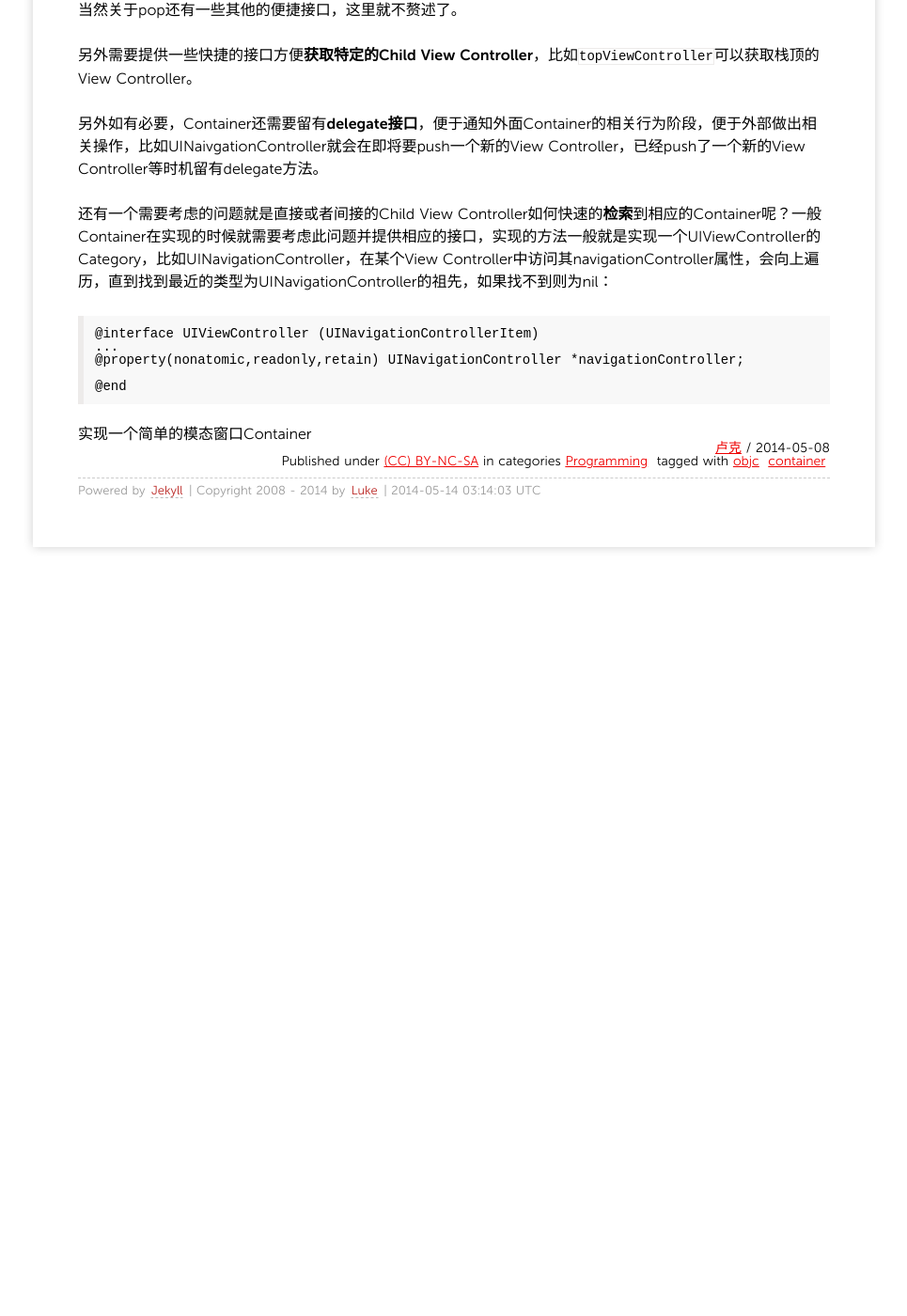
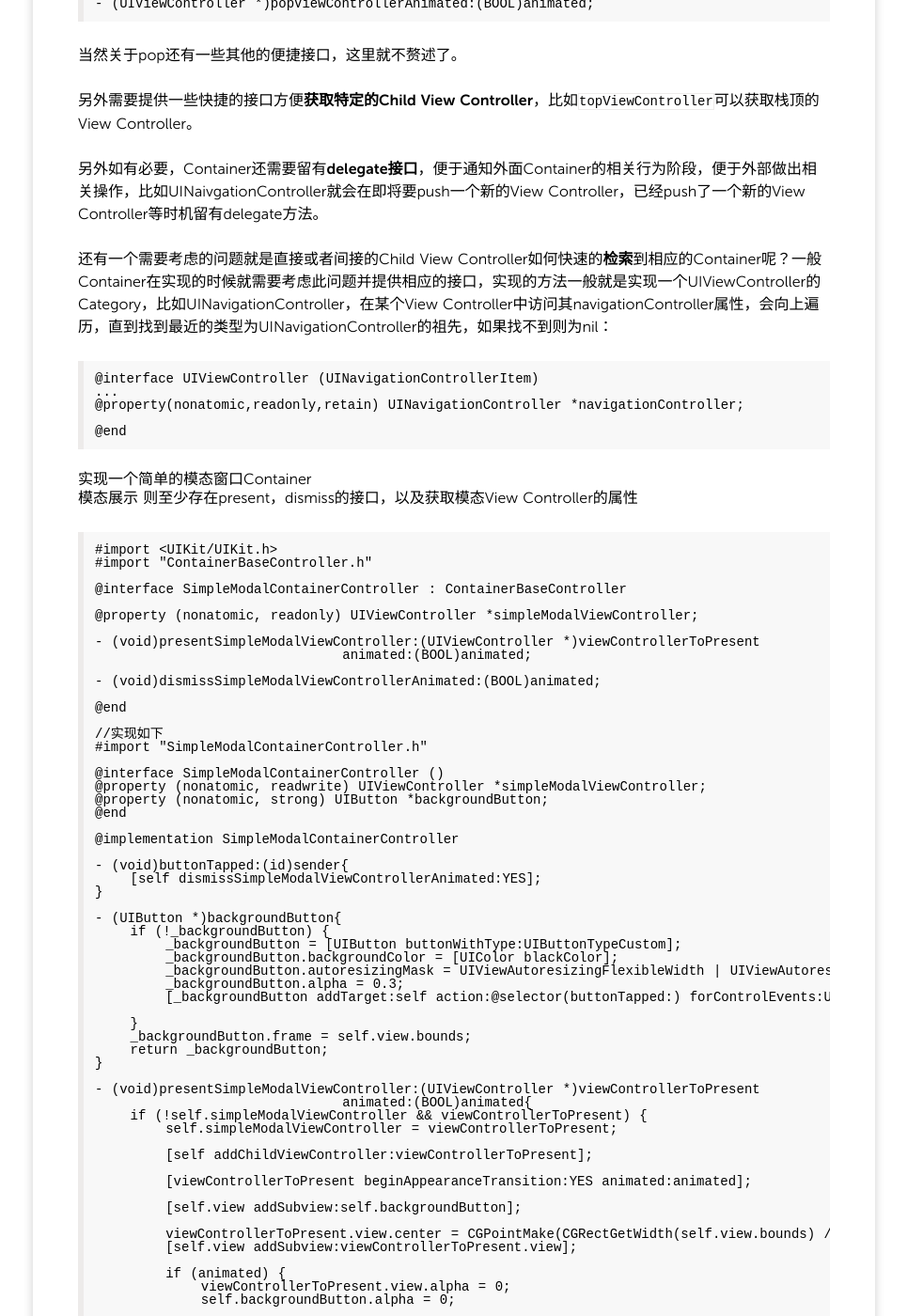
Before and after one commit to bjzhang/bjzhang.github.io, a Jekyll site: the page built from _posts/2014/2014-05-08-custom-container-view-controller.md, in a window 1280 px wide and 1400 px high, scrolled down 5457 px. Shown: the whole window at 94% size, without its empty margins (157-1122 px from the left). Built offline with Jekyll 4.4.1, drawn with Linux system fonts in a browser that asks for light colours; Markdown is read by kramdown in place of the engine named in the settings; comment, search, counter and statistics services are not loaded; before the commit the page ends 6087 px from its top, so only the background shows below that; some of the changed text lies outside the part shown.

Commit message:
完善例子代码

```diff
--- a/_posts/2014/2014-05-08-custom-container-view-controller.md
+++ b/_posts/2014/2014-05-08-custom-container-view-controller.md
@@ -51,7 +51,7 @@ didRotateFromInterfaceOrientation:)传递给rootViewController。rootViewControl
 所以如果你要自己写一个界面容器往往用不了appearence callbacks自动调用的特性，需要将此特性关闭，然后自己去精确控制appearance callbacks的调用时机。
 那如何关闭appearance callbacks的自动传递的特性呢？在iOS 5.x中你需要覆盖`automaticallyForwardAppearanceAndRotationMethodsToChildViewControllers`,然后返回NO,iOS6+中你需要覆盖 `shouldAutomaticallyForwardAppearanceMethods`方法并返回NO.
 手动传递的时候你并不能直接去调用child 的viewWillAppear或者viewDidAppear这些方法，而是需要使用 `beginAppearanceTransition:animated:`和`endAppearanceTransition`接口来间接触发那些appearance callbacks，且begin和end必须成对出现。
-`[content beginAppearanceTransition:YES animated:animated]`触发content的viewWillAppear，`[content beginAppearanceTransition:NO animated:animated]`触发content的viewWillDisappear，和他们配套的[content endAppearanceTransition]分别触发viewDidAppear和viewDidDisappear。
+`[content beginAppearanceTransition:YES animated:animated]`触发content的viewWillAppear，`[content beginAppearanceTransition:NO animated:animated]`触发content的viewWillDisappear，和他们配套的[content endAppearanceTransition]分别触发viewDidAppear和viewDidDisappear。  (AppearanceTransition的这两个接口之前在苹果描述的文档中一开始还存在问题，因为文档中一开始说是iOS5不支持这两个接口，其实是支持的，后来苹果纠正了文档中的这个错误)。
 
 ### 三.rotation callbacks的传递
 也许在iPhone上很少要关心的屏幕旋转问题的，但是大屏幕的iPad上就不同了，很多时候你需要关心横竖屏。rotation callbacks 一般情况下只需要关心三个方法
@@ -240,3 +240,133 @@ pop操作，移除栈顶的内容，会解除和navigationController的父子关
     @end
 
 ####实现一个简单的模态窗口Container
+模态展示 则至少存在present，dismiss的接口，以及获取模态View Controller的属性
+
+    #import <UIKit/UIKit.h>
+    #import "ContainerBaseController.h"
+
+    @interface SimpleModalContainerController : ContainerBaseController
+
+    @property (nonatomic, readonly) UIViewController *simpleModalViewController;
+
+    - (void)presentSimpleModalViewController:(UIViewController *)viewControllerToPresent
+                                animated:(BOOL)animated;
+
+    - (void)dismissSimpleModalViewControllerAnimated:(BOOL)animated;
+
+    @end
+
+    //实现如下
+    #import "SimpleModalContainerController.h"
+
+    @interface SimpleModalContainerController ()
+    @property (nonatomic, readwrite) UIViewController *simpleModalViewController;
+    @property (nonatomic, strong) UIButton *backgroundButton;
+    @end
+
+    @implementation SimpleModalContainerController
+
+    - (void)buttonTapped:(id)sender{
+        [self dismissSimpleModalViewControllerAnimated:YES];
+    }
+
+    - (UIButton *)backgroundButton{
+        if (!_backgroundButton) {
+            _backgroundButton = [UIButton buttonWithType:UIButtonTypeCustom];
+            _backgroundButton.backgroundColor = [UIColor blackColor];
+            _backgroundButton.autoresizingMask = UIViewAutoresizingFlexibleWidth | UIViewAutoresizingFlexibleHeight;
+            _backgroundButton.alpha = 0.3;
+            [_backgroundButton addTarget:self action:@selector(buttonTapped:) forControlEvents:UIControlEventTouchUpInside];
+
+        }
+        _backgroundButton.frame = self.view.bounds;
+        return _backgroundButton;
+    }
+
+    - (void)presentSimpleModalViewController:(UIViewController *)viewControllerToPresent
+                                animated:(BOOL)animated{
+        if (!self.simpleModalViewController && viewControllerToPresent) {
+            self.simpleModalViewController = viewControllerToPresent;
+
+            [self addChildViewController:viewControllerToPresent];
+
+            [viewControllerToPresent beginAppearanceTransition:YES animated:animated];
+
+            [self.view addSubview:self.backgroundButton];
+
+            viewControllerToPresent.view.center = CGPointMake(CGRectGetWidth(self.view.bounds) / 2.0, CGRectGetHeight(self.view.bounds) / 2.0);
+            [self.view addSubview:viewControllerToPresent.view];
+
+            if (animated) {
+                viewControllerToPresent.view.alpha = 0;
+                self.backgroundButton.alpha = 0;
+
+                [UIView animateWithDuration:0.3 animations:^{
+                    viewControllerToPresent.view.alpha = 1;
+                    self.backgroundButton.alpha = 0.3;
+                } completion:^(BOOL finished) {
+                    [viewControllerToPresent endAppearanceTransition];
+                    [viewControllerToPresent didMoveToParentViewController:self];
+                }];
+            } else {
+                self.backgroundButton.alpha = 0.3;
+                [viewControllerToPresent endAppearanceTransition];
+                [viewControllerToPresent didMoveToParentViewController:self];
+            }
+
+        }
+    }
+
+    - (void)dismissSimpleModalViewControllerAnimated:(BOOL)animated{
+        if (self.simpleModalViewController) {
+            [self.simpleModalViewController willMoveToParentViewController:nil];
+            [self.simpleModalViewController beginAppearanceTransition:NO animated:animated];
+
+            if (animated) {
+                [UIView animateWithDuration:0.3 animations:^{
+                    self.backgroundButton.alpha = 0;
+                    self.simpleModalViewController.view.alpha = 0 ;
+                } completion:^(BOOL finished) {
+                    [self.backgroundButton removeFromSuperview];
+
+                    [self.simpleModalViewController.view removeFromSuperview];
+                    self.simpleModalViewController.view.alpha = 1.0;
+                    [self.simpleModalViewController endAppearanceTransition];
+                    [self.simpleModalViewController removeFromParentViewController];
+                    self.simpleModalViewController = nil;
+                }];
+            } else {
+                [self.backgroundButton removeFromSuperview];
+
+                [self.simpleModalViewController.view removeFromSuperview];
+                self.simpleModalViewController.view.alpha = 1.0;
+                [self.simpleModalViewController endAppearanceTransition];
+                [self.simpleModalViewController removeFromParentViewController];
+                self.simpleModalViewController = nil;
+            }
+        }
+    }
+
+    @end
+
+
+UIViewController的Category用于Child View Controller 获取上层的SimpleModalContainerController
+
+    @interface UIViewController (SimpleModalContainerController)
+
+    @property (nonatomic, readonly) SimpleModalContainerController *simpleModalContainerController;
+
+    @end
+
+    @implementation UIViewController (SimpleModalContainerController)
+
+    - (SimpleModalContainerController *)simpleModalContainerController{
+        for (UIViewController *viewController = self.parentViewController; viewController != nil; viewController = viewController.parentViewController) {
+            if ([viewController isKindOfClass:[SimpleModalContainerController class]]) {
+                return (SimpleModalContainerController *)viewController;
+            }
+        }
+        return nil;
+    }
+
+    @end
```
